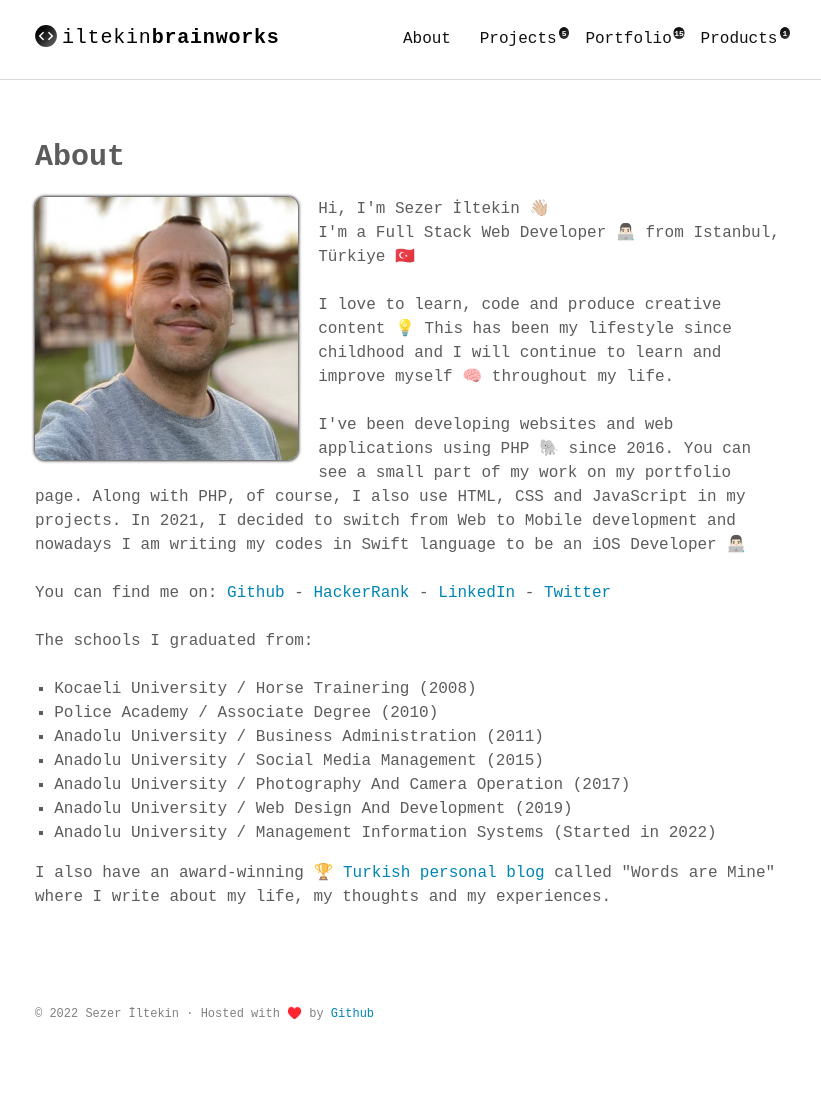
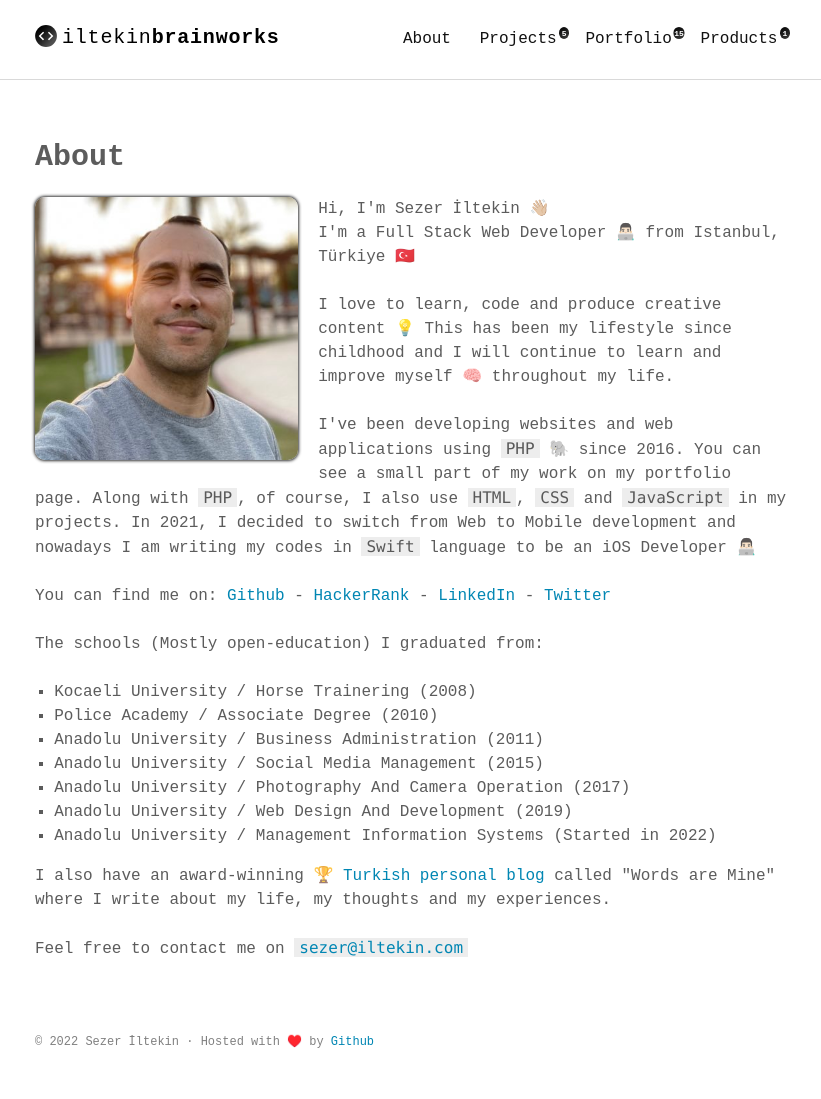
Before and after one commit to iltekin/iltekin.github.io, a Jekyll site: the page built from about.md, in a window 1280 px wide. Shown: the whole page, without its empty margins (229-1050 px from the left). Built offline with Jekyll 4.4.1, drawn with Linux system fonts in a browser that asks for light colours; some web fonts are replaced; before the commit the page ends 1071 px from its top, so only the background shows below that.

```diff
--- a/about.md
+++ b/about.md
@@ -33,7 +33,7 @@ I'm a Full Stack Web Developer 👨🏻‍💻 from Istanbul, Türkiye 🇹🇷<
 
 <p>I love to learn, code and produce creative content 💡 This has been my lifestyle since childhood and I will continue to learn and improve myself 🧠 throughout my life.</p>
 
-<p>I've been developing websites and web applications using PHP 🐘 since 2016. You can see a small part of my work on my portfolio page. Along with PHP, of course, I also use HTML, CSS and JavaScript in my projects. In 2021, I decided to switch from Web to Mobile development and nowadays I am writing my codes in Swift language to be an iOS Developer 👨🏻‍💻</p>
+<p>I've been developing websites and web applications using <code>PHP</code> 🐘 since 2016. You can see a small part of my work on my portfolio page. Along with <code>PHP</code>, of course, I also use <code>HTML</code>, <code>CSS</code> and <code>JavaScript</code> in my projects. In 2021, I decided to switch from Web to Mobile development and nowadays I am writing my codes in <code>Swift</code> language to be an iOS Developer 👨🏻‍💻</p>
 
 <p>You can find me on:
 <a target="_blank" href="https://github.com/iltekin">Github</a> -
@@ -41,7 +41,7 @@ I'm a Full Stack Web Developer 👨🏻‍💻 from Istanbul, Türkiye 🇹🇷<
 <a target="_blank" href="https://linkedin.com/in/iltekin">LinkedIn</a> -
 <a target="_blank" href="https://twitter.com/kelimelerbenim">Twitter</a></p>
 
-<p>The schools I graduated from:</p>
+<p>The schools (Mostly open-education) I graduated from:</p>
 <ul>
 <li>Kocaeli University / Horse Trainering (2008)</li>
 <li>Police Academy / Associate Degree (2010)</li>
@@ -52,13 +52,10 @@ I'm a Full Stack Web Developer 👨🏻‍💻 from Istanbul, Türkiye 🇹🇷<
 <li>Anadolu University / Management Information Systems (Started in 2022)</li>
 </ul>
 
-<p>
+<p>I also have an award-winning 🏆 <a target="_blank" href="https://kelimelerbenim.com">Turkish personal blog</a> called "Words are Mine"
+ where I write about my life, my thoughts and my experiences.</p>
 
-
-I also have an award-winning 🏆 <a target="_blank" href="https://kelimelerbenim.com">Turkish personal blog</a> called "Words are Mine"
- where I write about my life, my thoughts and my experiences.
-
-</p>
+Feel free to contact me on <a href="mailto:sezer@iltekin.com"><code>sezer@iltekin.com</code></a>
 
 </div>
 </div>
```
